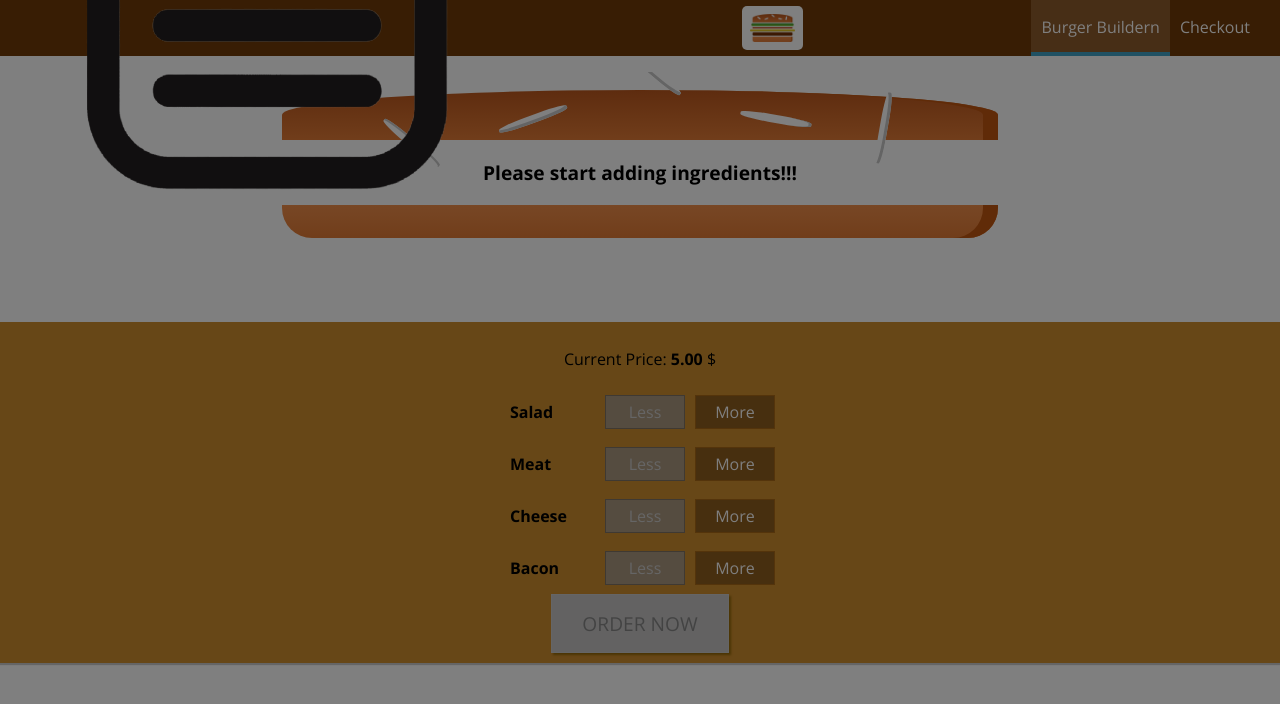
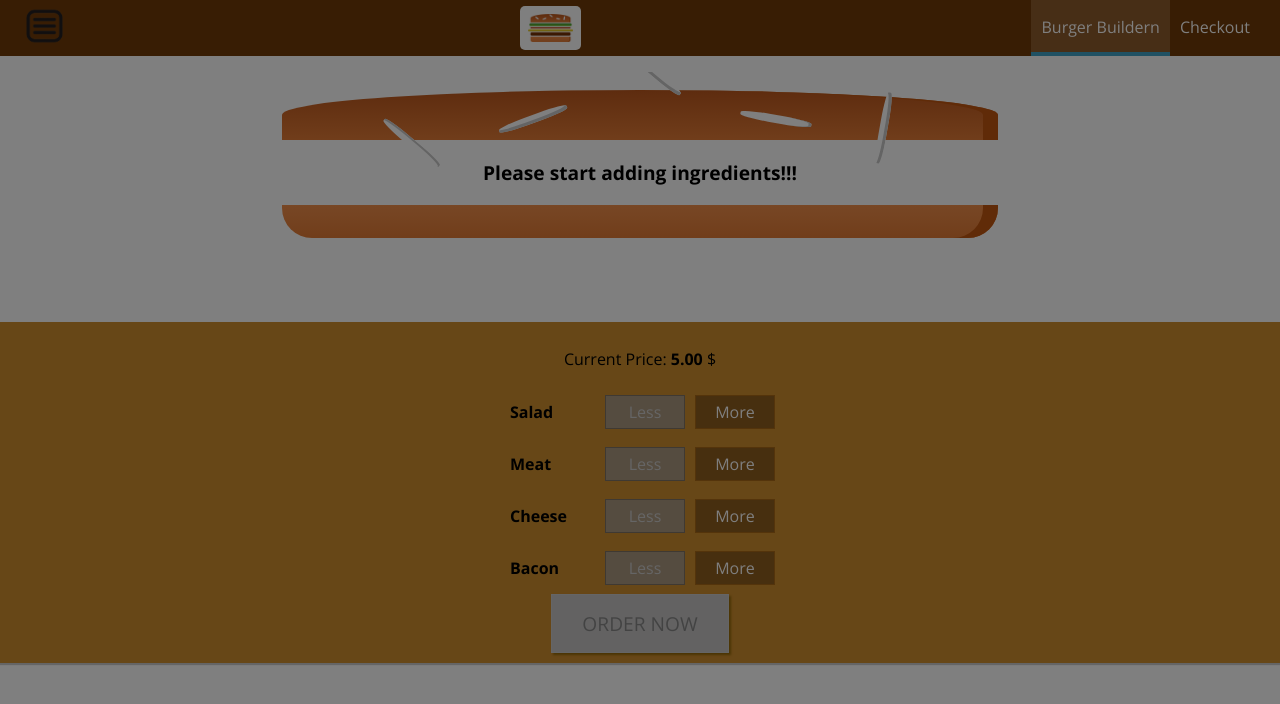
Before and after one commit to Sivajstme/letsmakeburger, a React (Create React App) app: page / in a window 1280 px wide. Shown: the top 704 px of the page. Built offline with nearby package versions, Linux system fonts and the light colour scheme.

Commit message:
easy Navigation

```diff
--- a/src/components/Layout/Layout.js
+++ b/src/components/Layout/Layout.js
@@ -14,7 +14,13 @@ class Layout extends Component{
     }
 
     sideDrawerClosedHandler= ()=>{
-        this.setState({showSide:false});
+        //console.log('object')
+        if (this.state.showSide) {
+            this.setState({showSide:false});
+        }else{
+            this.setState({showSide:true});
+        }
+
     }
 
     render(){
--- a/src/components/Navigation/Toolbar/Toolbar.css
+++ b/src/components/Navigation/Toolbar/Toolbar.css
@@ -21,15 +21,18 @@
 .ToolLogo{
     height: 80%;
 }
+.hamIcon_outer{
+    cursor: pointer;
+}
 /* .hamIcon{
     display: none;
 } */
-
+.hamIcon{
+        height: 50px;
+    }
 @media (max-width:499px) {
     .DesktopOnly{
         display: none;
     }
-    .hamIcon{
-        height: 50px;
-    }
+
 }
--- a/src/components/Navigation/Toolbar/Toolbar.js
+++ b/src/components/Navigation/Toolbar/Toolbar.js
@@ -5,9 +5,12 @@ import NavigationItems from "../NavigationItems/NavigationItems";
 import Hamenu from '../../../assets/images/hamenu.png';
 const toolbar = (props)=> {
 
+    if (props.show) {
+
+    }
     return(
         <header className='Toolbar'>
-            <div display = {props.show} onClick={props.show} >
+            <div onClick={props.show} className='hamIcon_outer'>
                 <img src={Hamenu} alt='Menu' className='hamIcon' />
             </div>
             <div className='ToolLogo'>
```
Also changed, not shown: src/components/Navigation/SideDraw/SideDrawer.css (line endings or trailing spaces).
